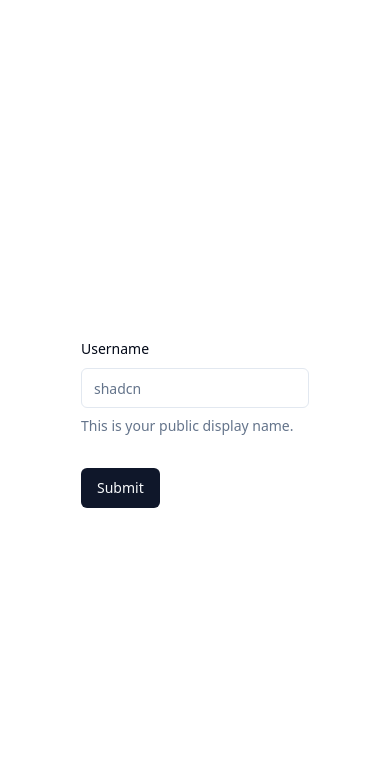
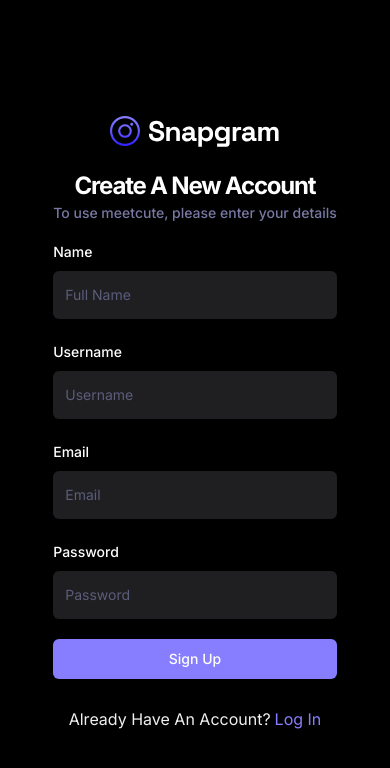
Before and after one commit to hmongdev/meetcute-v1.0, a React (Vite) app: page /sign-up in a window 390 px wide. Shown: the top 768 px of the page. Built offline with nearby package versions, Linux system fonts and the light colour scheme.

Commit message:
signup form: build out form, submit btn, link

```diff
--- a/src/_auth/forms/SignupForm.tsx
+++ b/src/_auth/forms/SignupForm.tsx
@@ -8,7 +8,6 @@
 import {
   Form,
   FormControl,
-  FormDescription,
   FormField,
   FormItem,
   FormLabel,
@@ -16,9 +15,13 @@
 } from "@/components/ui/form";
 // validation Schemas
 import { SignupValidation } from "@/lib/validation";
+import Loader from "@/components/shared/Loader"
+import { Link } from "react-router-dom"
 
 
 const SignupForm = () => {
+  const isLoading = false;
+
    // 1. Define your form.
    const form = useForm<z.infer<typeof SignupValidation>>({
     resolver: zodResolver(SignupValidation),
@@ -32,15 +35,38 @@
    })
 
    // 2. Define a submit handler.
-   function onSubmit(values: z.infer<typeof SignupValidation>) {
-    // Do something with the form values.
-    // ✅ This will be type-safe and validated.
+  async function onSubmit(values: z.infer<typeof SignupValidation>) {
+    // create the user on submit => async action that takes time
+    // const newUser = await createUserAccount(values);
      console.log(values)
   }
 
   return (
     <Form {...form}>
-    <form onSubmit={form.handleSubmit(onSubmit)} className="space-y-8">
+      <div className="sm:w-420 flex-center flex-col">
+        <img src="/assets/images/logo.svg" alt="logo" />
+
+        <h2 className="h3-bold md:h2-bold pt-5 sm:pt-12">Create A New Account</h2>
+        <p className="text-light-3 small-medium md:base-regular">
+          To use meetcute, please enter your details
+        </p>
+
+        <form onSubmit={form.handleSubmit(onSubmit)} className="flex flex-col gap-5 w-full mt-4">
+          {/* Name */}
+          <FormField
+            control={form.control}
+            name="name"
+            render={({ field }) => (
+              <FormItem>
+                <FormLabel>Name</FormLabel>
+                  <FormControl>
+                    <Input type="text" className="shad-input" placeholder="Full Name" {...field} />
+                  </FormControl>
+                <FormMessage />
+              </FormItem>
+            )}
+          />
+          {/* Username */}
           <FormField
             control={form.control}
             name="username"
@@ -48,17 +74,55 @@
               <FormItem>
                 <FormLabel>Username</FormLabel>
                   <FormControl>
-              <Input placeholder="shadcn" {...field} />
+                    <Input type="text" className="shad-input" placeholder="Username" {...field} />
                   </FormControl>
-            <FormDescription>
-              This is your public display name.
-            </FormDescription>
                 <FormMessage />
               </FormItem>
             )}
           />
-      <Button type="submit">Submit</Button>
+          {/* Email */}
+          <FormField
+            control={form.control}
+            name="email"
+            render={({ field }) => (
+              <FormItem>
+                <FormLabel>Email</FormLabel>
+                  <FormControl>
+                    <Input type="text" className="shad-input" placeholder="Email" {...field} />
+                  </FormControl>
+                <FormMessage />
+              </FormItem>
+            )}
+          />
+          {/* Password */}
+          <FormField
+            control={form.control}
+            name="password"
+            render={({ field }) => (
+              <FormItem>
+                <FormLabel>Password</FormLabel>
+                  <FormControl>
+                    <Input type="text" className="shad-input" placeholder="Password" {...field} />
+                  </FormControl>
+                <FormMessage />
+              </FormItem>
+            )}
+          />
+          {/* Sign Up Button */}
+          <Button type="submit" className="shad-button_primary">
+            {isLoading ? (
+              <div className="flex-center gap-2">
+                <Loader /> Loading...
+              </div>
+            ): "Sign Up"}
+          </Button>
+          {/* Already Have An account */}
+          <p className="text-small-regular text-light-2 text-center mt-2">
+            Already Have An Account?
+            <Link to="/sign-in" className="text-primary-500 text-small-semibold ml-1">Log In</Link>
+          </p>
         </form>
+      </div>
     </Form>
   )
 }
--- /dev/null
+++ b/src/components/shared/Loader.tsx
@@ -0,0 +1,12 @@
+const Loader = () => {
+  return (
+    <div className="flex-center w-full">
+      <img src="/assets/icons/loader.svg" alt="loader"
+        width={24}
+        height={24}
+      />
+    </div>
+  )
+}
+
+export default Loader
--- a/src/globals.css
+++ b/src/globals.css
@@ -1,76 +1,280 @@
+@import url("https://fonts.googleapis.com/css2?family=Inter:wght@400;500;600;700;800&display=swap");
+
 @tailwind base;
 @tailwind components;
 @tailwind utilities;
 
 @layer base {
-  :root {
-    --background: 0 0% 100%;
-    --foreground: 222.2 84% 4.9%;
-
-    --card: 0 0% 100%;
-    --card-foreground: 222.2 84% 4.9%;
-
-    --popover: 0 0% 100%;
-    --popover-foreground: 222.2 84% 4.9%;
-
-    --primary: 222.2 47.4% 11.2%;
-    --primary-foreground: 210 40% 98%;
-
-    --secondary: 210 40% 96.1%;
-    --secondary-foreground: 222.2 47.4% 11.2%;
-
-    --muted: 210 40% 96.1%;
-    --muted-foreground: 215.4 16.3% 46.9%;
-
-    --accent: 210 40% 96.1%;
-    --accent-foreground: 222.2 47.4% 11.2%;
-
-    --destructive: 0 84.2% 60.2%;
-    --destructive-foreground: 210 40% 98%;
-
-    --border: 214.3 31.8% 91.4%;
-    --input: 214.3 31.8% 91.4%;
-    --ring: 222.2 84% 4.9%;
-
-    --radius: 0.5rem;
+  * {
+    @apply box-border list-none p-0 m-0 scroll-smooth;
   }
 
-  .dark {
-    --background: 222.2 84% 4.9%;
-    --foreground: 210 40% 98%;
-
-    --card: 222.2 84% 4.9%;
-    --card-foreground: 210 40% 98%;
-
-    --popover: 222.2 84% 4.9%;
-    --popover-foreground: 210 40% 98%;
-
-    --primary: 210 40% 98%;
-    --primary-foreground: 222.2 47.4% 11.2%;
-
-    --secondary: 217.2 32.6% 17.5%;
-    --secondary-foreground: 210 40% 98%;
-
-    --muted: 217.2 32.6% 17.5%;
-    --muted-foreground: 215 20.2% 65.1%;
-
-    --accent: 217.2 32.6% 17.5%;
-    --accent-foreground: 210 40% 98%;
-
-    --destructive: 0 62.8% 30.6%;
-    --destructive-foreground: 210 40% 98%;
-
-    --border: 217.2 32.6% 17.5%;
-    --input: 217.2 32.6% 17.5%;
-    --ring: 212.7 26.8% 83.9%;
+  body {
+    @apply bg-dark-1 text-white min-h-screen font-inter;
   }
 }
 
-@layer base {
-  * {
-    @apply border-border;
+@layer utilities {
+  /* TYPOGRAPHY */
+  .h1-bold {
+    @apply text-[36px] font-bold leading-[140%] tracking-tighter;
   }
-  body {
-    @apply bg-background text-foreground;
+
+  .h1-semibold {
+    @apply text-[36px] font-semibold leading-[140%] tracking-tighter;
+  }
+
+  .h2-bold {
+    @apply text-[30px] font-bold leading-[140%] tracking-tighter;
+  }
+
+  .h3-bold {
+    @apply text-[24px] font-bold leading-[140%] tracking-tighter;
+  }
+
+  .base-semibold {
+    @apply text-[16px] font-semibold leading-[140%] tracking-tighter;
+  }
+
+  .base-medium {
+    @apply text-[16px] font-medium leading-[140%];
+  }
+
+  .base-regular {
+    @apply text-[16px] font-normal leading-[140%];
+  }
+
+  .body-bold {
+    @apply text-[18px] font-bold leading-[140%];
+  }
+
+  .body-medium {
+    @apply text-[18px] font-medium leading-[140%];
+  }
+
+  .small-semibold {
+    @apply text-[14px] font-semibold leading-[140%] tracking-tighter;
+  }
+
+  .small-medium {
+    @apply text-[14px] font-medium leading-[140%];
+  }
+
+  .small-regular {
+    @apply text-[14px] font-normal leading-[140%];
+  }
+
+  .subtle-semibold {
+    @apply text-[12px] font-semibold leading-[140%];
+  }
+
+  .tiny-medium {
+    @apply text-[10px] font-medium leading-[140%];
+  }
+
+  /* UTILITIES */
+  .invert-white {
+    @apply invert brightness-0 transition;
+  }
+
+  .flex-center {
+    @apply flex justify-center items-center;
+  }
+
+  .flex-between {
+    @apply flex justify-between items-center;
+  }
+
+  .flex-start {
+    @apply flex justify-start items-center;
+  }
+
+  .custom-scrollbar::-webkit-scrollbar {
+    width: 3px;
+    height: 3px;
+    border-radius: 2px;
+  }
+
+  .custom-scrollbar::-webkit-scrollbar-track {
+    background: #09090a;
+  }
+
+  .custom-scrollbar::-webkit-scrollbar-thumb {
+    background: #5c5c7b;
+    border-radius: 50px;
+  }
+
+  .custom-scrollbar::-webkit-scrollbar-thumb:hover {
+    background: #7878a3;
+  }
+
+  .common-container {
+    @apply flex flex-col flex-1 items-center gap-10 overflow-scroll py-10 px-5 md:px-8 lg:p-14 custom-scrollbar;
+  }
+
+  /* All Users */
+  .user-container {
+    @apply max-w-5xl flex flex-col items-start w-full gap-6 md:gap-9;
+  }
+
+  .user-grid {
+    @apply w-full grid grid-cols-1 xs:grid-cols-2 md:grid-cols-2 lg:grid-cols-2 xl:grid-cols-3 gap-7 max-w-5xl;
+  }
+
+  /* Explore */
+  .explore-container {
+    @apply flex flex-col flex-1 items-center overflow-scroll py-10 px-5 md:p-14 custom-scrollbar;
+  }
+
+  .explore-inner_container {
+    @apply max-w-5xl flex flex-col items-center w-full gap-6 md:gap-9;
+  }
+
+  .explore-search {
+    @apply h-12 bg-dark-4 border-none placeholder:text-light-4 focus-visible:ring-0 focus-visible:ring-offset-0 ring-offset-0 !important;
+  }
+
+  /* Home */
+  .home-container {
+    @apply flex flex-col flex-1 items-center gap-10 overflow-scroll py-10 px-5 md:px-8 lg:p-14 custom-scrollbar;
+  }
+
+  .home-posts {
+    @apply max-w-screen-sm flex flex-col items-center w-full gap-6 md:gap-9;
+  }
+
+  .home-creators {
+    @apply hidden xl:flex flex-col w-72 2xl:w-465 px-6 py-10 gap-10  overflow-scroll custom-scrollbar;
+  }
+
+  /* Post Details */
+  .post_details-container {
+    @apply flex flex-col flex-1 gap-10 overflow-scroll py-10 px-5 md:p-14 custom-scrollbar items-center;
+  }
+
+  .post_details-card {
+    @apply bg-dark-2 w-full max-w-5xl rounded-[30px] flex-col flex xl:flex-row border border-dark-4 xl:rounded-l-[24px];
+  }
+
+  .post_details-img {
+    @apply h-80 lg:h-[480px] xl:w-[48%] rounded-t-[30px] xl:rounded-l-[24px] xl:rounded-tr-none object-cover p-5 bg-dark-1;
+  }
+
+  .post_details-info {
+    @apply bg-dark-2 flex flex-col gap-5 lg:gap-7 flex-1 items-start p-8 rounded-[30px];
+  }
+
+  .post_details-delete_btn {
+    @apply p-0 flex gap-3 hover:bg-transparent hover:text-light-1  text-light-1 small-medium lg:base-medium;
+  }
+
+  /* Profile */
+  .profile-container {
+    @apply flex flex-col items-center flex-1 gap-10 overflow-scroll py-10 px-5 md:p-14 custom-scrollbar;
+  }
+
+  .profile-inner_container {
+    @apply flex items-center md:mb-8 xl:items-start gap-8 flex-col xl:flex-row relative max-w-5xl w-full;
+  }
+
+  .profile-tab {
+    @apply flex-center gap-3 py-4 w-48 bg-dark-2  transition flex-1 xl:flex-initial;
+  }
+
+  /* Saved */
+  .saved-container {
+    @apply flex flex-col flex-1 items-center gap-10 overflow-scroll py-10 px-5 md:p-14 custom-scrollbar;
+  }
+
+  /* Bottom bar */
+  .bottom-bar {
+    @apply z-50 flex-between w-full sticky bottom-0 rounded-t-[20px] bg-dark-2 px-5 py-4 md:hidden;
+  }
+
+  /* File uploader */
+  .file_uploader-img {
+    @apply h-80 lg:h-[480px] w-full rounded-[24px] object-cover object-top;
+  }
+
+  .file_uploader-label {
+    @apply text-light-4 text-center small-regular w-full p-4 border-t border-t-dark-4;
+  }
+
+  .file_uploader-box {
+    @apply flex-center flex-col p-7 h-80 lg:h-[612px];
+  }
+
+  /* Grid Post List */
+  .grid-container {
+    @apply w-full grid grid-cols-1 sm:grid-cols-2 md:grid-cols-1 lg:grid-cols-2 xl:grid-cols-3 gap-7 max-w-5xl;
+  }
+
+  .grid-post_link {
+    @apply flex rounded-[24px] border border-dark-4 overflow-hidden cursor-pointer w-full h-full;
+  }
+
+  .grid-post_user {
+    @apply absolute bottom-0 p-5 flex-between w-full bg-gradient-to-t from-dark-3 to-transparent rounded-b-[24px] gap-2;
+  }
+
+  /* Left sidebar */
+  .leftsidebar {
+    @apply hidden md:flex px-6 py-10 flex-col justify-between min-w-[270px] bg-dark-2;
+  }
+
+  .leftsidebar-link {
+    @apply rounded-lg base-medium hover:bg-primary-500 transition;
+  }
+
+  /* Post Card */
+  .post-card {
+    @apply bg-dark-2 rounded-3xl border border-dark-4 p-5 lg:p-7 w-full max-w-screen-sm;
+  }
+
+  .post-card_img {
+    @apply h-64 xs:h-[400px] lg:h-[450px] w-full rounded-[24px] object-cover mb-5;
+  }
+
+  /* Topbar */
+  .topbar {
+    @apply sticky top-0 z-50 md:hidden bg-dark-2 w-full;
+  }
+
+  /* User card */
+  .user-card {
+    @apply flex-center flex-col gap-4 border border-dark-4 rounded-[20px] px-5 py-8;
   }
 }
+
+@layer components {
+  /* SHADCN COMPONENTS */
+  /* Form */
+  .shad-form_label {
+    @apply text-white !important;
+  }
+
+  .shad-form_message {
+    @apply text-red !important;
+  }
+
+  .shad-input {
+    @apply h-12 bg-dark-4 border-none placeholder:text-light-4 focus-visible:ring-1 focus-visible:ring-offset-1 ring-offset-light-3 !important;
+  }
+
+  .shad-textarea {
+    @apply h-36 bg-dark-3 rounded-xl border-none focus-visible:ring-1 focus-visible:ring-offset-1 ring-offset-light-3 !important;
+  }
+
+  /* Button */
+  .shad-button_primary {
+    @apply bg-primary-500 hover:bg-primary-500 text-light-1 flex gap-2 !important;
+  }
+
+  .shad-button_dark_4 {
+    @apply h-12 bg-dark-4 px-5 text-light-1 flex gap-2 !important;
+  }
+
+  .shad-button_ghost {
+    @apply flex gap-4 items-center justify-start hover:bg-transparent hover:text-white !important;
+  }
+}
--- a/src/lib/validation/index.ts
+++ b/src/lib/validation/index.ts
@@ -4,8 +4,8 @@
 
 // 1. shape of form using Zod schema
 export const SignupValidation = z.object({
-  name: z.string().min(2, { message: 'Too short' }),
-  username: z.string().min(2).max(50),
+  name: z.string().min(2, { message: "Name must be at least 2 characters." }),
+  username: z.string().min(2, { message: "Name must be at least 2 characters." }),
   email: z.string().email(),
-password: z.string().min(8, {message: 'Password Must Be At Least 8 Characters.'})
+  password: z.string().min(8, { message: "Password must be at least 8 characters." }),
 });
--- a/tailwind.config.js
+++ b/tailwind.config.js
@@ -1,76 +1,66 @@
 /** @type {import('tailwindcss').Config} */
+const defaultTheme = require('tailwindcss/defaultTheme')
+
 module.exports = {
-  darkMode: ["class"],
+  darkMode: ['class'],
   content: [
     './pages/**/*.{ts,tsx}',
     './components/**/*.{ts,tsx}',
     './app/**/*.{ts,tsx}',
     './src/**/*.{ts,tsx}',
-	],
+  ],
   theme: {
     container: {
       center: true,
-      padding: "2rem",
+      padding: '2rem',
       screens: {
-        "2xl": "1400px",
+        '2xl': '1400px',
+
       },
     },
     extend: {
       colors: {
-        border: "hsl(var(--border))",
-        input: "hsl(var(--input))",
-        ring: "hsl(var(--ring))",
-        background: "hsl(var(--background))",
-        foreground: "hsl(var(--foreground))",
-        primary: {
-          DEFAULT: "hsl(var(--primary))",
-          foreground: "hsl(var(--primary-foreground))",
-        },
-        secondary: {
-          DEFAULT: "hsl(var(--secondary))",
-          foreground: "hsl(var(--secondary-foreground))",
-        },
-        destructive: {
-          DEFAULT: "hsl(var(--destructive))",
-          foreground: "hsl(var(--destructive-foreground))",
-        },
-        muted: {
-          DEFAULT: "hsl(var(--muted))",
-          foreground: "hsl(var(--muted-foreground))",
-        },
-        accent: {
-          DEFAULT: "hsl(var(--accent))",
-          foreground: "hsl(var(--accent-foreground))",
-        },
-        popover: {
-          DEFAULT: "hsl(var(--popover))",
-          foreground: "hsl(var(--popover-foreground))",
-        },
-        card: {
-          DEFAULT: "hsl(var(--card))",
-          foreground: "hsl(var(--card-foreground))",
-        },
+        'primary-500': '#877EFF',
+        'primary-600': '#5D5FEF',
+        'secondary-500': '#FFB620',
+        'off-white': '#D0DFFF',
+        'red': '#FF5A5A',
+        'dark-1': '#000000',
+        'dark-2': '#09090A',
+        'dark-3': '#101012',
+        'dark-4': '#1F1F22',
+        'light-1': '#FFFFFF',
+        'light-2': '#EFEFEF',
+        'light-3': '#7878A3',
+        'light-4': '#5C5C7B',
       },
-      borderRadius: {
-        lg: "var(--radius)",
-        md: "calc(var(--radius) - 2px)",
-        sm: "calc(var(--radius) - 4px)",
+      screens: {
+        'xs': '480px',
+
+      },
+      width: {
+        '420': '420px',
+        '465': '465px',
+      },
+      fontFamily: {
+        inter: ['Inter', 'sans-serif'],
+
       },
       keyframes: {
-        "accordion-down": {
+        'accordion-down': {
           from: { height: 0 },
-          to: { height: "var(--radix-accordion-content-height)" },
+          to: { height: 'var(--radix-accordion-content-height)' },
         },
-        "accordion-up": {
-          from: { height: "var(--radix-accordion-content-height)" },
+        'accordion-up': {
+          from: { height: 'var(--radix-accordion-content-height)' },
           to: { height: 0 },
         },
       },
       animation: {
-        "accordion-down": "accordion-down 0.2s ease-out",
-        "accordion-up": "accordion-up 0.2s ease-out",
+        'accordion-down': 'accordion-down 0.2s ease-out',
+        'accordion-up': 'accordion-up 0.2s ease-out',
       },
     },
   },
-  plugins: [require("tailwindcss-animate")],
-}
+  plugins: [require('tailwindcss-animate')],
+};
```
Lines whose indentation alone changed are shown as unchanged.
